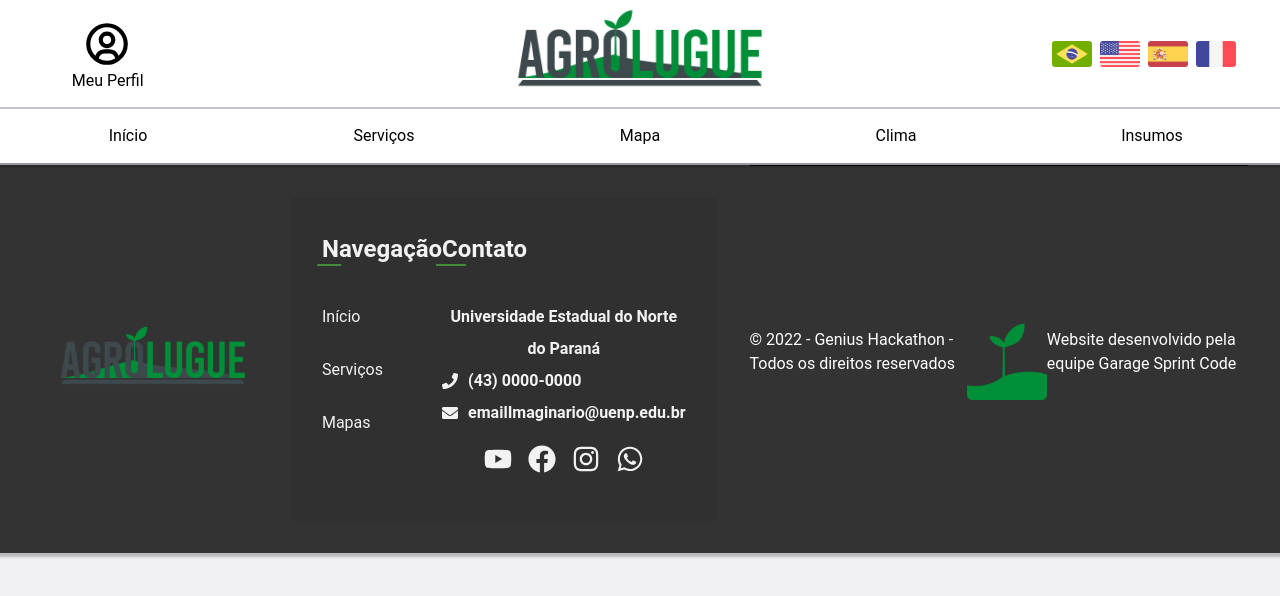
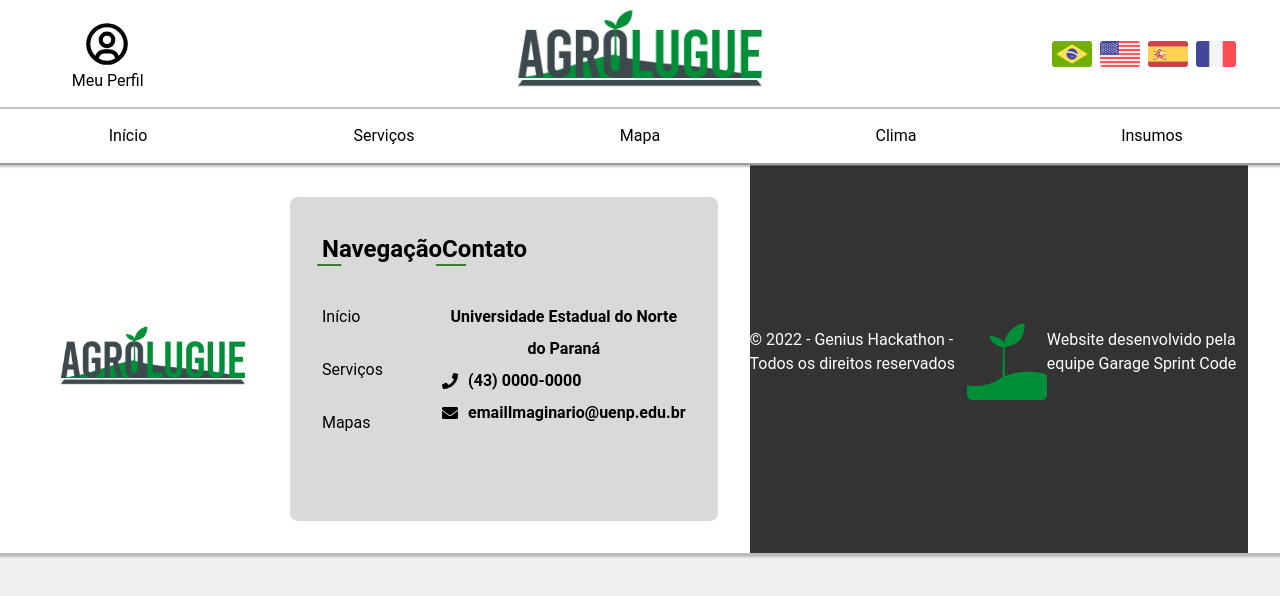
Before and after one commit to Jh0wjso/Geniuscon2022, a React (Vite) app in the folder Client/: page / in a window 1280 px wide. Shown: the top 596 px of the page. Built offline with nearby package versions, Linux system fonts and the light colour scheme.

Commit message:
:lipstick: refactor update color footer

```diff
--- a/Client/src/components/Footer/index.tsx
+++ b/Client/src/components/Footer/index.tsx
@@ -9,7 +9,7 @@
 export function Footer() {
   return (
     <footer className="border-t-2">
-      <div className="footer bg-gray-550 ">
+      <div className="footer bg-white ">
 
         <div className='flex'>
           <div className="redes mr-4">
@@ -17,9 +17,9 @@
 
           </div>
           <div className="containerHero pt-8">
-            <div className="containerInfos bg-gray-550 ">
-              <div className="column titleHidden text-white">
-                <h3 className='text-white'>Navegação</h3>
+            <div className="containerInfos bg-white ">
+              <div className="column titleHidden text-black">
+                <h3 className='text-black'>Navegação</h3>
                 <div className="pages">
                   <Link to="#">Início</Link>
                   <Link to="#"> Serviços</Link>
@@ -28,8 +28,8 @@
                 </div>
               </div>
               <div className="column titleHidden">
-                <h3 className='text-white'>Atualização</h3>
-                <div className="notices text-white">
+                <h3 className='text-black'>Atualização</h3>
+                <div className="notices text-black">
                   <ul>
                     <li>
                       texto
@@ -43,8 +43,8 @@
                   </ul>
                 </div>
               </div>
-            <div className="column text-white">
-              <h3 className='text-white'>Contato</h3>
+            <div className="column text-black">
+              <h3 className='text-black'>Contato</h3>
               <div className="contacts">
                 <strong>Universidade Estadual do Norte do Paraná</strong>
                 <strong>
--- a/Client/src/components/Footer/styles.css
+++ b/Client/src/components/Footer/styles.css
@@ -50,7 +50,7 @@
     padding: 0rem 2rem;
     background: #ececec;
     border-radius: 8px;
-    filter: brightness(.95);
+    filter: brightness(.85);
 
 }
 
@@ -128,7 +128,7 @@
     padding: .8rem 0px;
     background: #fff;
     color: black;
-    border-top: 1px solid black;
+    border-top: 1px solid gray;
 }
 
 .redes {
```
